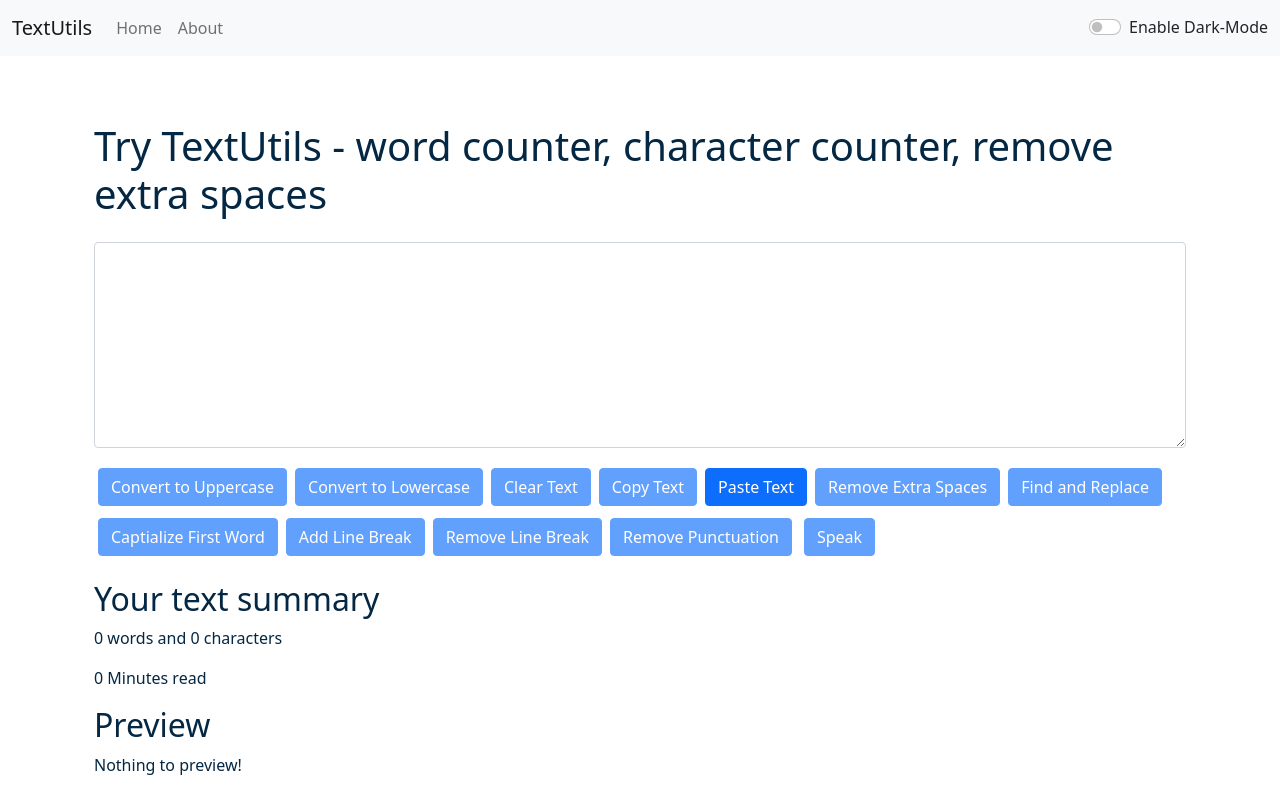
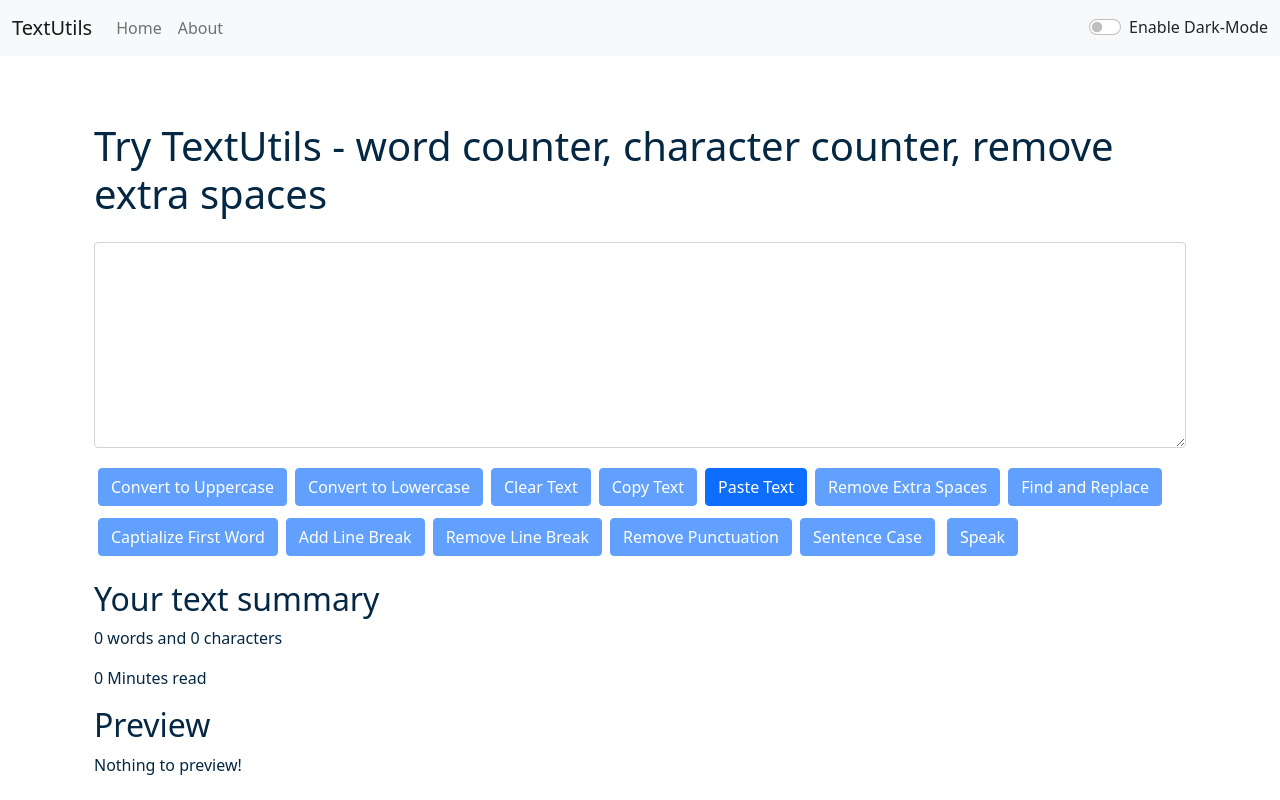
Before and after one commit to PCON-Hacktoberfest-2022/Textutils, a React (Create React App) app: page / in a window 1280 px wide. Built offline with nearby package versions, Linux system fonts and the light colour scheme.

Commit message:
corrected issue

```diff
--- a/src/components/TextForm.js
+++ b/src/components/TextForm.js
@@ -97,6 +97,30 @@ export default function TextForm(props) {
     props.showAlert("Removed Line breaks!", "success");
   };
 
+  const handleSentenceCase = () => {
+
+    let newText = text.split(/[ ]+/), str = "";
+
+    // first remove extra spaces and then capitalize first letter of every new sentence
+    newText = newText.join(" ");
+
+    // capitalize first letter of first sentence
+    str = newText.charAt(0).toUpperCase();
+
+    // to capitalize first letter of rest of sentences
+    for (let i = 1; i < newText.length; i++) {
+      if (i > 1 && newText[i - 2] === "." && newText[i - 1] === " ") {
+        str += newText.charAt(i).toUpperCase();
+      } else if (newText[i - 1] === "\n") {
+        str += newText.charAt(i).toUpperCase();
+      } else {
+        str += newText.charAt(i);
+      }
+    }
+    setText(str);
+    props.showAlert("Capitalised first word of every sentence!", "success");
+  }
+
   const speak = () => {
     let msg = new SpeechSynthesisUtterance();
     msg.text = text;
@@ -128,6 +152,7 @@ export default function TextForm(props) {
           <button disabled={text.length === 0} className="btn btn-primary mx-1 my-1" onClick={addLineBreak}>Add Line Break</button>
           <button disabled={text.length === 0} className="btn btn-primary mx-1 my-1" onClick={removeLineBreak}>Remove Line Break</button>
           <button disabled={text.length === 0} className="btn btn-primary mx-1 my-1" onClick={handlePunctuation}>Remove Punctuation</button>
+          <button disabled={text.length === 0} className="btn btn-primary mx-1 my-1" onClick={handleSentenceCase}>Sentence Case</button>
           <button disabled={text.length===0} className="btn btn-primary mx-2 my-2" type="submit" onClick={speak}  >Speak</button>
 
           {findAndReplace &&
```
